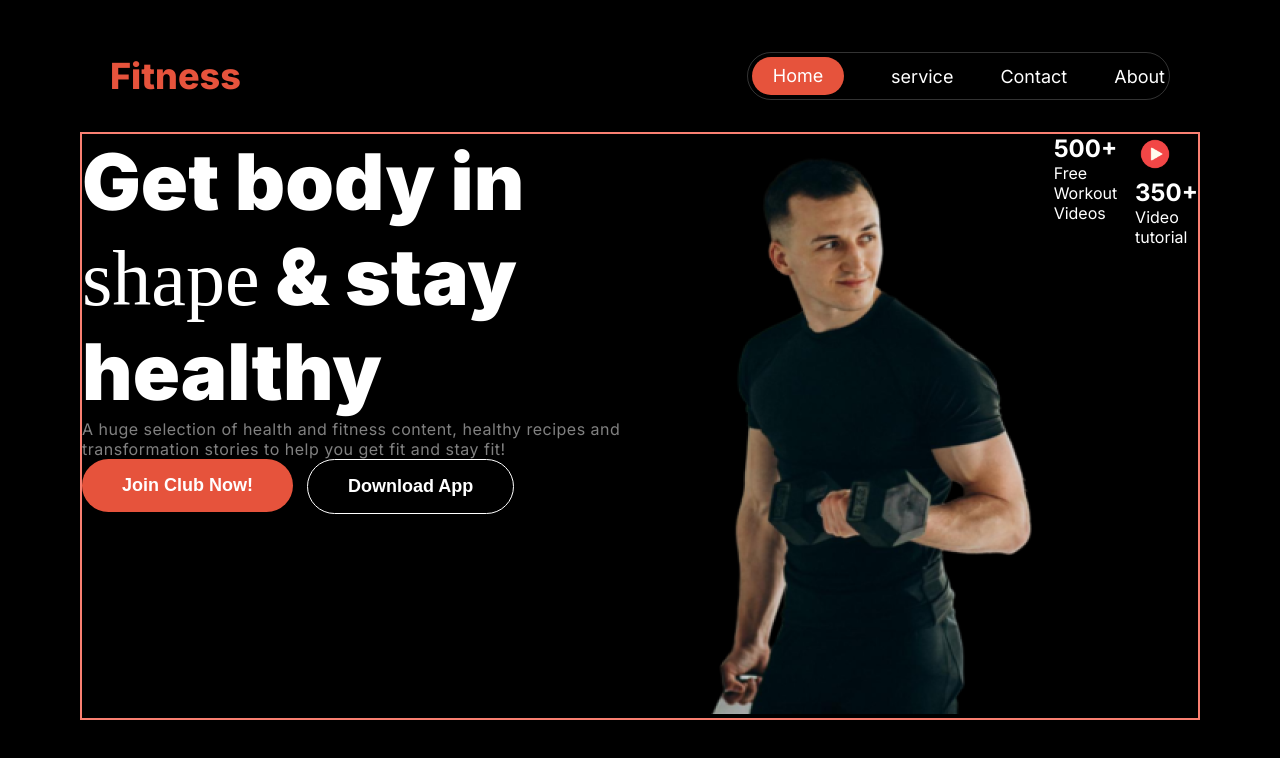
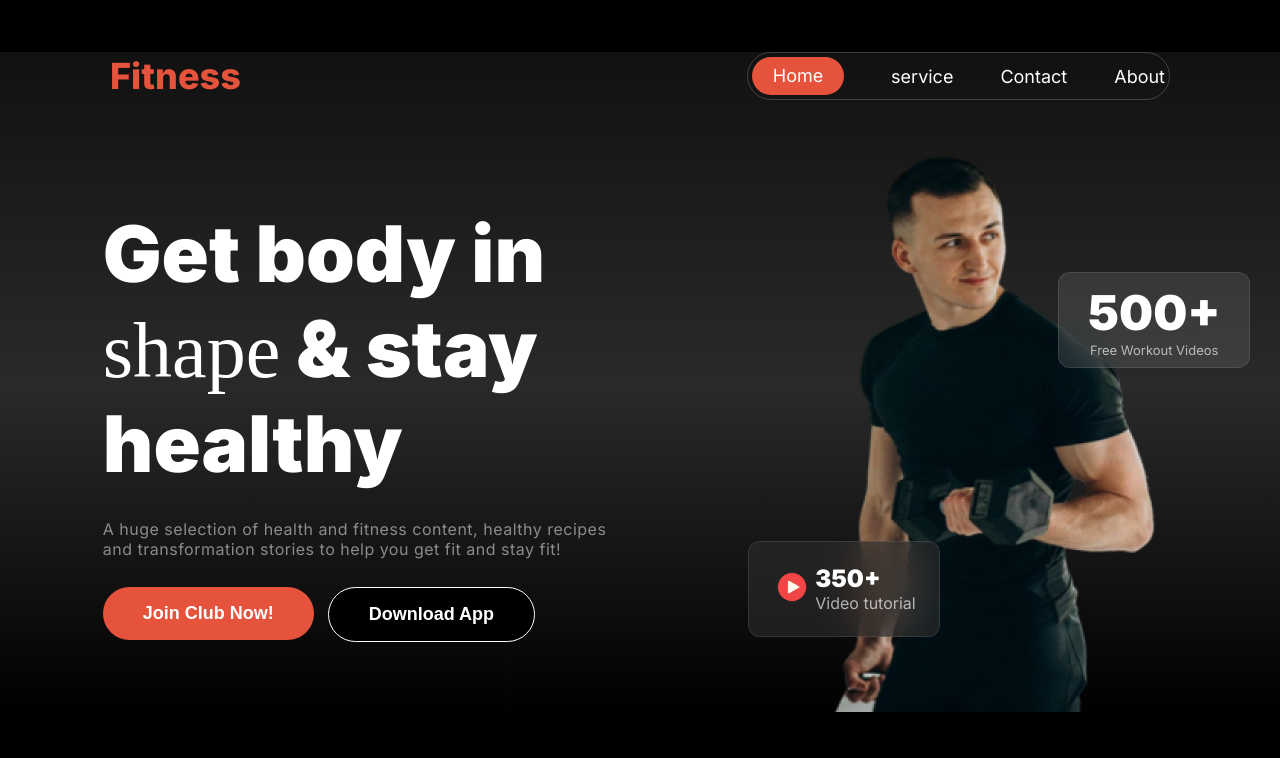
Before and after one commit to Alauddin-AlAzad/assignment-2, a plain HTML site: page index.html in a window 1280 px wide. Drawn offline with Linux system fonts and the light colour scheme; a web font is replaced by a local one.

Commit message:
banner-done

```diff
--- a/index.html
+++ b/index.html
@@ -34,23 +34,24 @@
                <div class="btn-primary">
                 <div ><button class="btn btn-1">Join Club Now!</button></div>
                 <div ><button class="btn btn-2">Download App</button></div>
-
                 </div>
             </div>
+            <div class="banner-sub-conttainer ">
                 <div class="banner-img">
                    <img src="assest/Images 2.png" alt="">
                  </div>
               <div class="des-1">
-                <h2>500+</h2>
-                <p>Free Workout Videos</p>
+                  <h2 class="banner-title-1">500+</h2>
+                  <p class="banner-sub-title-1">Free Workout Videos</p>
               </div>
               <div class="des-2">
                   <div class="img-1">
                       <img src="assest/play.png" alt="">
                   </div>
                   <div>
-                    <h2>350+</h2>
-                    <p>Video tutorial</p>
+                      <h2 class="banner-title-2">350+</h2>
+                      <p class="banner-sub-title-2">Video tutorial</p>
+                  </div>
               </div>
             </div>
         </div>
--- a/responsive.css
+++ b/responsive.css
@@ -8,4 +8,51 @@
     .nav-bar{
         margin: 52px 20px;
     }
+    /* banner-style */
+    .banner-container{
+        display: flex;
+        flex-direction: column;
+        padding-left: 20px;
+        padding-right: 20px;
+    }
+    .banner-sub-conttainer{
+        display: flex;
+        flex-direction: column;
+        justify-content: center;
+        align-items: center;
+    }
+    .des-1{
+
+        width: 145.91px;
+        height: 74.09px;
+        position: absolute;
+        left: 300px;
+        top: 76px;
+    }
+    .banner-title-1{
+        font-size: 30px;
+        font-weight: 900;
+        color: white;
+   }
+   .banner-sub-title-1{
+    font-size: 10px;
+    color: rgba(255, 255, 255, 0.65);
+   }
+   .des-2{
+
+   position: absolute;
+   width: 155.74px;
+   height: 72.58px;
+   left: 100px;
+   top: 320.38px;
+   }
+   .banner-title-2{
+    font-size: 18px;
+    font-weight: 900;
+    color: white;
 }
+.banner-sub-title-2{
+font-size: 12px;
+color: rgba(255, 255, 255, 0.65);
+}
+}
--- a/style.css
+++ b/style.css
@@ -10,6 +10,9 @@ body{
     background-color: black;
 }
 /* navbar styles here */
+header{
+    background:linear-gradient(rgb(17, 17, 17),rgba(119, 119, 119, .35),rgb(0, 0, 0)) ;
+}
 .nav-bar{
   max-width: 1060px;
   margin: 0 auto;
@@ -18,6 +21,7 @@ body{
   justify-content: space-between;
   margin-top: 52px;
   margin-bottom: 32px;
+
 
 }
 .nav-item{
@@ -30,7 +34,7 @@ body{
     border-radius: 39px;
     font-size: 18px;
     padding: 4px;
-align-items: center;
+    align-items: center;
 
 }
 .home-btn{
@@ -53,9 +57,9 @@ align-items: center;
 }
 /* Banner style here */
 .banner{
-    max-width: 1120px;
-    border: 2px solid salmon;
+    max-width: 1300px;
     margin: 0 auto;
+
 }
 .b-title{
     color: white;
@@ -96,17 +100,80 @@ align-items: center;
 }
 .banner-container{
     display: flex;
-}
-.des-1{
-    color: white;
+    flex-direction: row;
+    justify-content: space-around;
 
 }
+.description{
+    max-width: 520px;
+    display: flex;
+    flex-direction: column;
+    justify-content: center;
+
+}
+.b-sub-title{
+    padding-top: 28px;
+    padding-bottom: 28px;
+}
+.banner-sub-conttainer{
+    position: relative;
+}
+
+.des-1{
+    width: 12rem;
+    height: 6rem;
+    position: absolute;
+    top: 140px;
+    left: 230px;
+    box-sizing: border-box;
+   border: 1px solid rgba(255, 255, 255, 0.1);
+   border-radius: 12px;
+   backdrop-filter: blur(20px);
+   background: rgba(255, 255, 255, 0.1);
+   padding-top: 10px;
+   text-align: center;
+}
+
 .des-2{
     color: white;
+    display: flex;
+    align-items: end;
+    width: 12rem;
+    height: 6rem;;
+    flex-direction: row;
+    justify-content: center;
+    align-items: center;
+    gap: 3px;
+    position:absolute;
+    top: 70%;
+    left: -23%;
+    border: 1px solid rgba(255, 255, 255, 0.1);
+    border-radius: 12px;
+    backdrop-filter: blur(20px);
+    background: rgba(48, 48, 48, 0.54);
 
+   }
+   .banner-title-1{
+        font-size: 48px;
+        font-weight: 900;
+        color: white;
+   }
+   .banner-sub-title-1{
+    font-size: 13px;
+    color: rgba(255, 255, 255, 0.65);
+   }
+   .banner-title-2{
+    font-size: 24px;
+    font-weight: 900;
+    color: white;
+}
+.banner-sub-title-2{
+font-size: 16px;
+color: rgba(255, 255, 255, 0.65);
 }
 .img-1 img{
 width: 40px;
 height: 40px;
+align-items:center ;
 
 }
```
Lines whose indentation alone changed are shown as unchanged.
